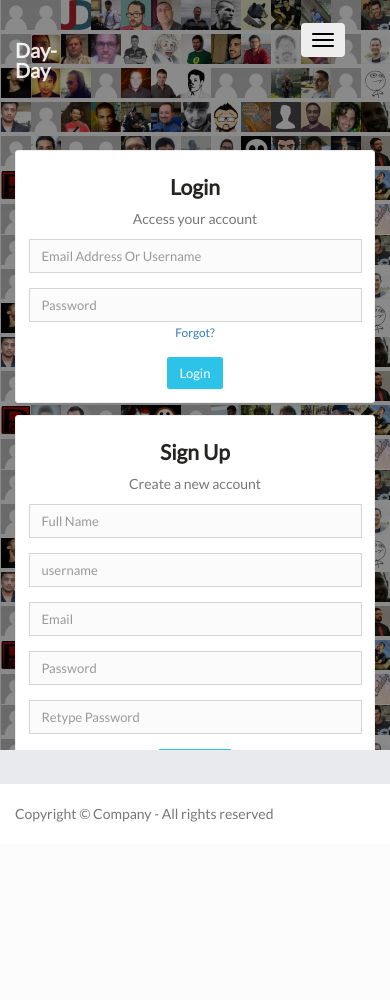
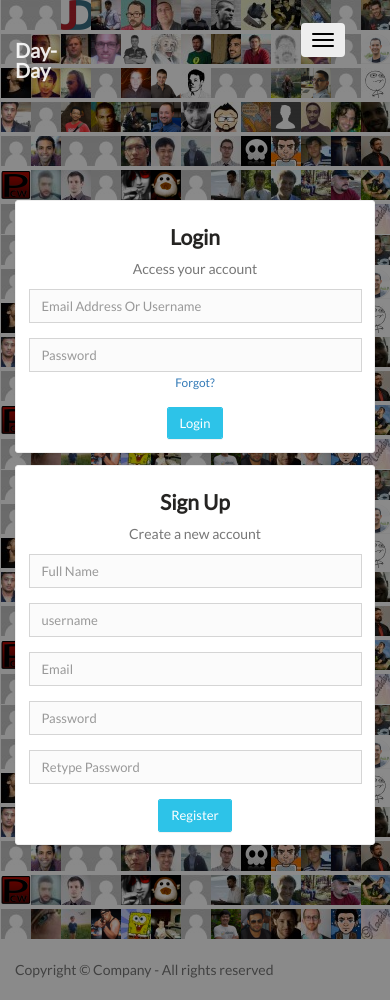
Before and after one commit to S4F4Y4T/Social-Network, a PHP site: page / in a window 390 px wide. Before the commit the page ends 822 px from the top, so only its background shows below. Run offline with PHP 8.4, Linux system fonts and the light colour scheme.

Commit message:
login pages desgin fixed

```diff
--- a/social/assets/css/login_register.css
+++ b/social/assets/css/login_register.css
@@ -101,7 +101,7 @@
 
 @media all and (max-width: 544px) {
     .parallax {
-        height: 750px !important;
+        height: 1000px !important;
     }
 }
 
```
